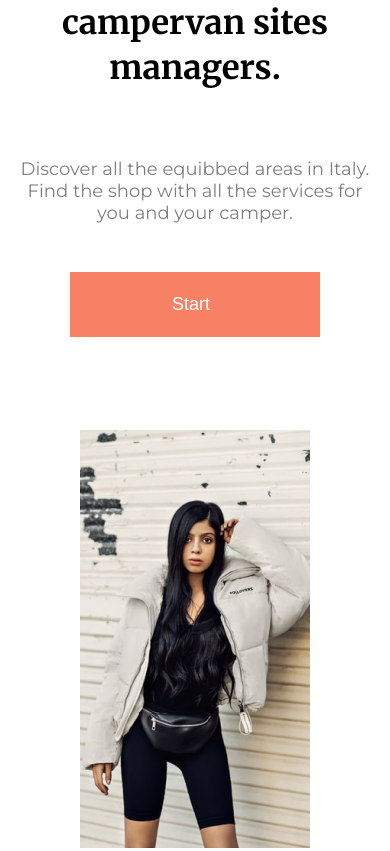
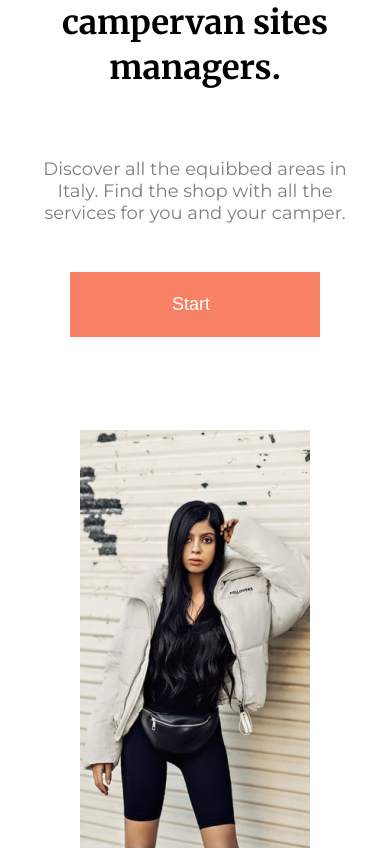
Before and after one commit to Mehemmed0330/Figma.github.io, a plain HTML site: page index.html in a window 390 px wide. Shown: the part 4178-5029 px from the top of the page. Drawn offline with Linux system fonts and the light colour scheme.

Commit message:
Figma-LastTask

```diff
--- a/css/media.css
+++ b/css/media.css
@@ -100,12 +100,12 @@
         margin-left: 0px;
     }
     .joincommunity_title {
-        width: 370px;
+        width: 345px;
         text-align: center;
         font-size: 33px;
     }
     .joincommunity_about {
-        width: 370px;
+        width: 345px;
         text-align: center;
     }
     .joincommunity_btn {
```
